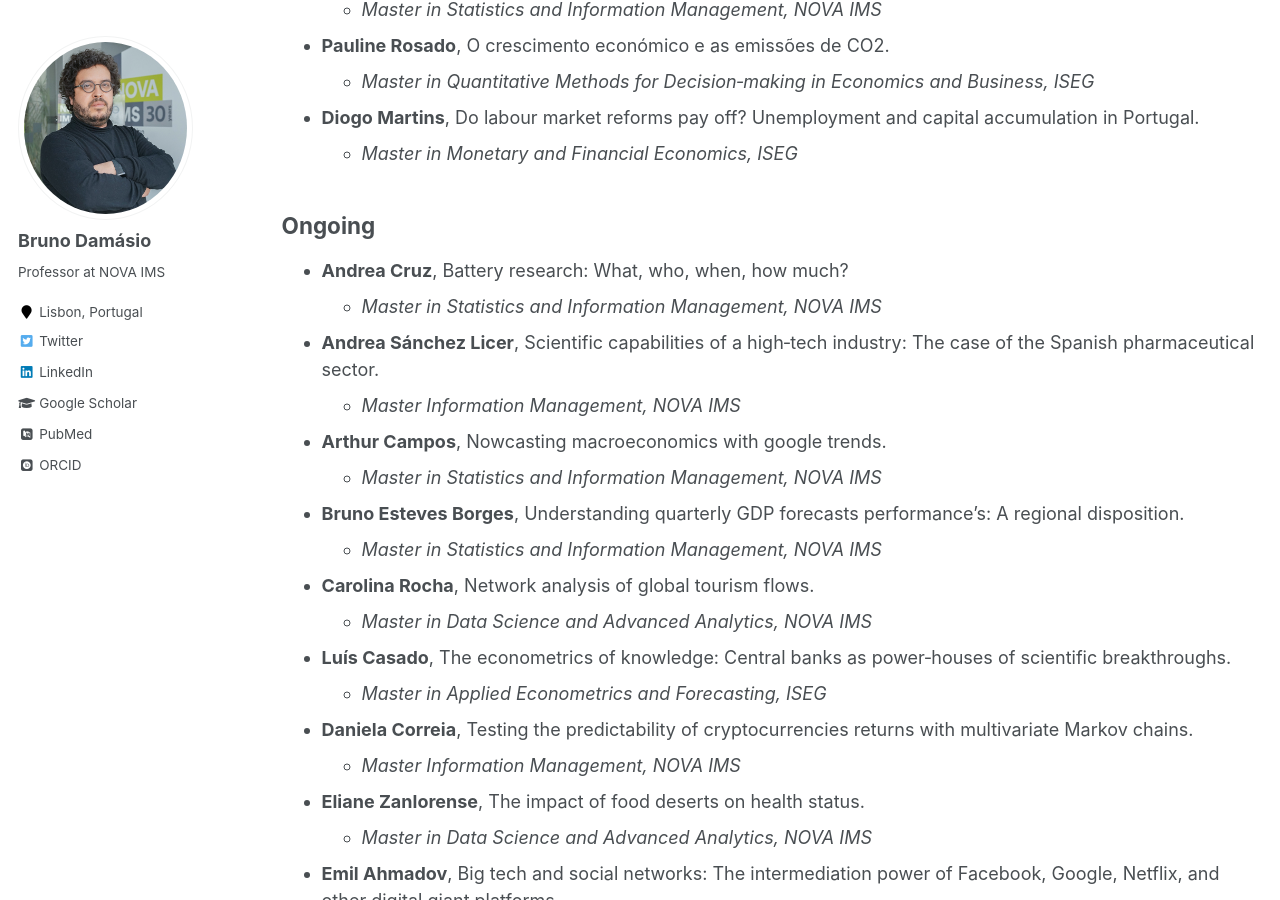
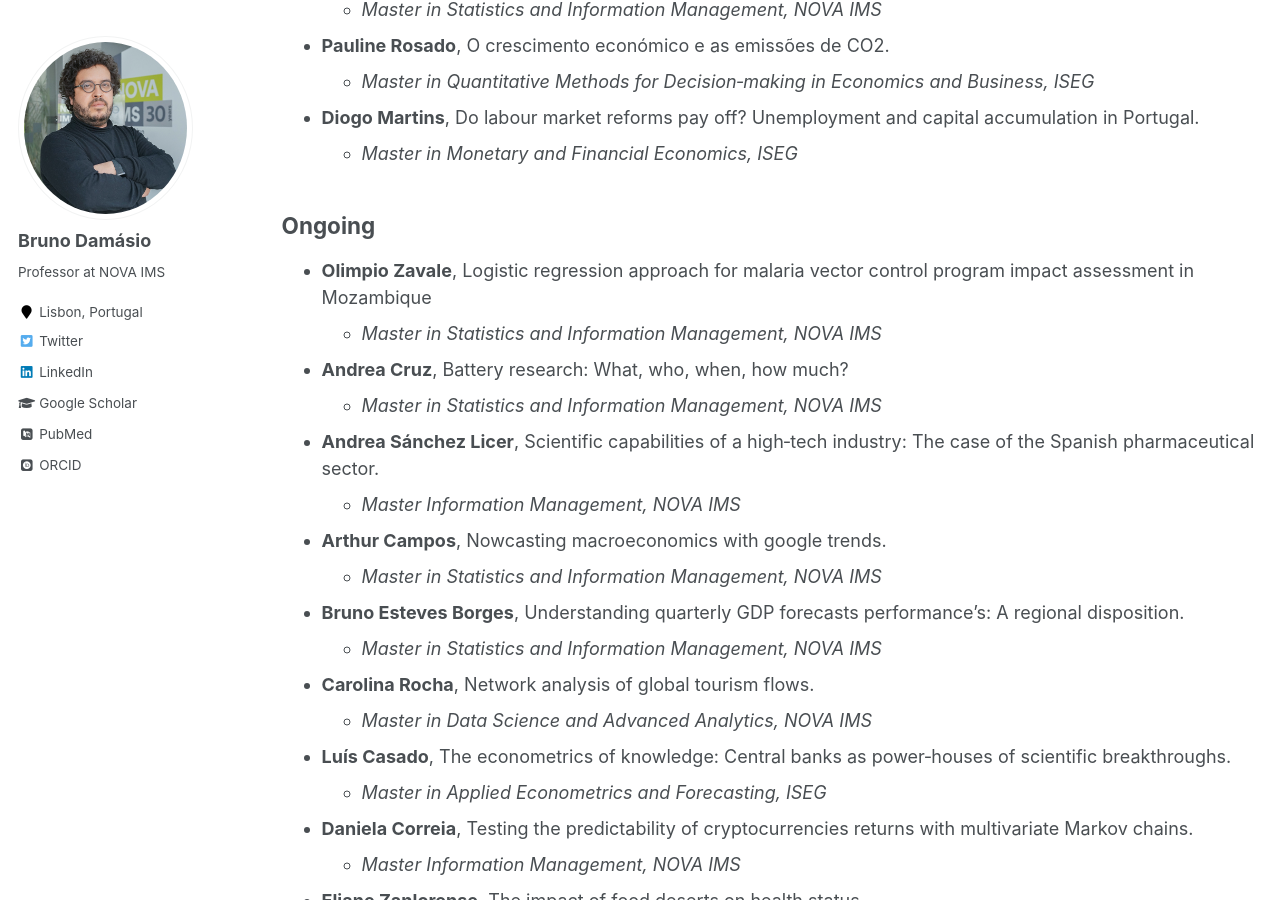
Before and after one commit to damasiob/damasiob.github.io, a Jekyll site: the page built from _pages/orietation.md, in a window 1280 px wide and 900 px high, scrolled down 3756 px. Built offline with Jekyll 4.4.1, drawn with Linux system fonts in a browser that asks for light colours; some web fonts are replaced.

Commit message:
Update orietation.md

```diff
--- a/_pages/orietation.md
+++ b/_pages/orietation.md
@@ -170,6 +170,11 @@ Portugal.
 
 Ongoing
 ---
+
+  * **Olimpio Zavale**, Logistic regression approach for malaria vector control program impact assessment in Mozambique
+    * *Master in Statistics and Information Management, NOVA IMS*
+
+
   * **Andrea Cruz**, Battery research: What, who, when, how much?
     * *Master in Statistics and Information Management, NOVA IMS*
 
```
